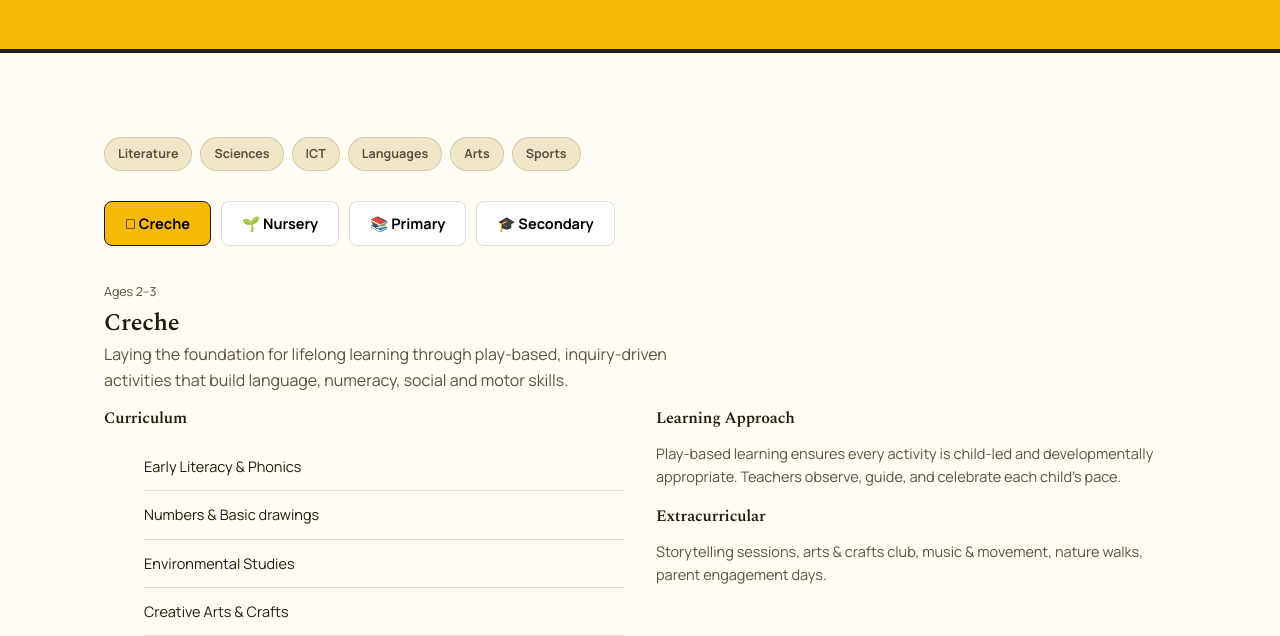
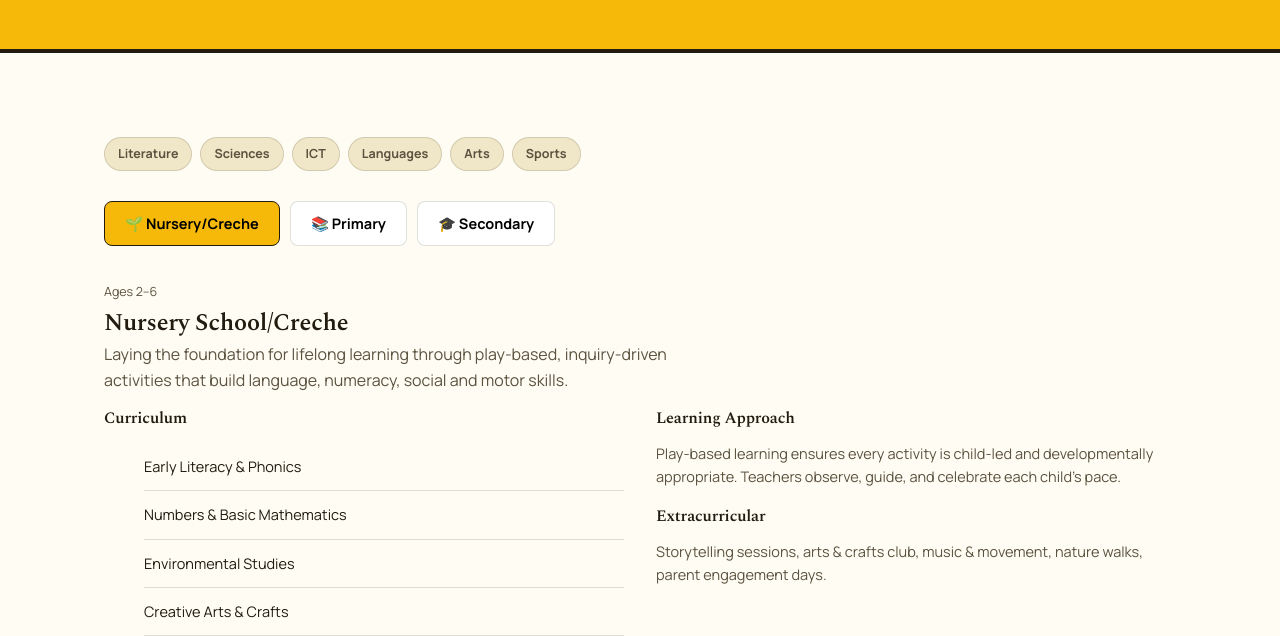
Before and after one commit to jabarixai-dev/triumphant-standard-academy, a plain HTML site: page academics.html in a window 1280 px wide. Shown: the part 316-952 px from the top of the page. Drawn offline with nearby package versions, Linux system fonts and the light colour scheme.

Commit message:
academics.html

```diff
--- a/academics.html
+++ b/academics.html
@@ -277,35 +277,14 @@ footer ul a:hover{color:#fff;}
 
       <div class="level-tabs">
 
-        <button class="active" data-level="creche">&#125953; Creche</button>
-        <button data-level="nursery">&#127793; Nursery</button>
+        <button class="active" data-level="nursery">&#127793; Nursery/Creche</button>
         <button data-level="primary">&#128218; Primary</button>
         <button data-level="secondary">&#127891; Secondary</button>
       </div>
 
-      <div class="level-panel active" id="panel-creche">
-        <span style="font-size:12.5px; color:var(--muted);">Ages 2&ndash;3</span>
-        <h2 style="margin-top:6px;">Creche</h2>
-        <p style="color:var(--muted); margin-top:6px; max-width:60ch;">Laying the foundation for lifelong learning through play-based, inquiry-driven activities that build language, numeracy, social and motor skills.</p>
-        <div class="two-col">
-          <div>
-            <h3 style="font-size:16px;">Curriculum</h3>
-            <ul class="chip-list">
-              <li>Early Literacy &amp; Phonics</li><li>Numbers &amp; Basic drawings</li><li>Environmental Studies</li>
-              <li>Creative Arts &amp; Crafts</li><li>Physical Education &amp; Play</li><li>Music &amp; Rhymes</li>
-            </ul>
-          </div>
-          <div>
-            <h3 style="font-size:16px;">Learning Approach</h3>
-            <p style="color:var(--muted); font-size:14.5px;">Play-based learning ensures every activity is child-led and developmentally appropriate. Teachers observe, guide, and celebrate each child's pace.</p>
-            <h3 style="font-size:16px; margin-top:20px;">Extracurricular</h3>
-            <p style="color:var(--muted); font-size:14.5px;">Storytelling sessions, arts &amp; crafts club, music &amp; movement, nature walks, parent engagement days.</p>
-          </div>
-        </div>
-      </div>
       <div class="level-panel active" id="panel-nursery">
-        <span style="font-size:12.5px; color:var(--muted);">Ages 3&ndash;6</span>
-        <h2 style="margin-top:6px;">Nursery School</h2>
+        <span style="font-size:12.5px; color:var(--muted);">Ages 2&ndash;6</span>
+        <h2 style="margin-top:6px;">Nursery School/Creche</h2>
         <p style="color:var(--muted); margin-top:6px; max-width:60ch;">Laying the foundation for lifelong learning through play-based, inquiry-driven activities that build language, numeracy, social and motor skills.</p>
         <div class="two-col">
           <div>
```
